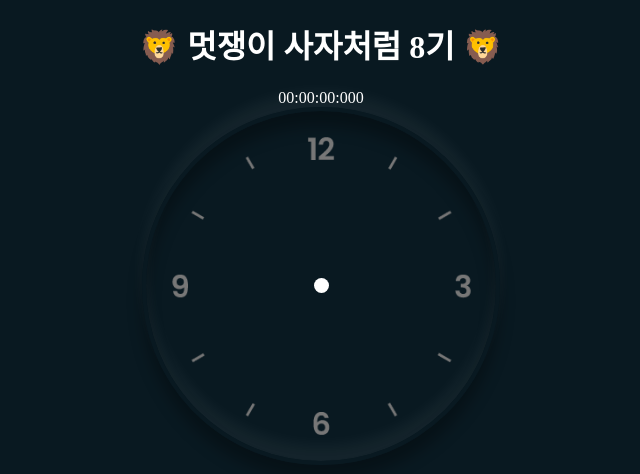
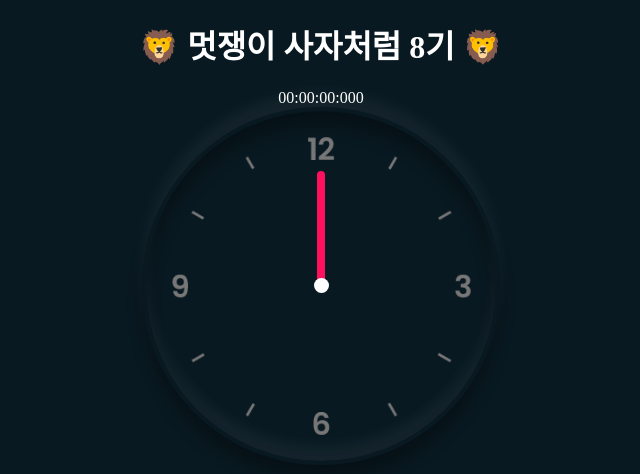
Before and after one commit to LikeLionSCH/clock, a Django app: page / in a window 1280 px wide. Shown: the top 474 px of the page, without its empty margins (319-959 px from the left). Run offline with Django 3.2, Linux system fonts and the light colour scheme.

Commit message:
third commit

```diff
--- a/clock/static/style.css
+++ b/clock/static/style.css
@@ -41,3 +41,61 @@ h1 {
     border-radius: 50%;
     z-index: 1000;
 }
+
+.analog-clock .hour,
+.analog-clock .minute,
+.analog-clock .second {
+    position: absolute;
+}
+
+.analog-clock .hour, .h {
+    width: 160px;
+    height: 160px;
+}
+
+.analog-clock .minute, .m {
+    width: 190px;
+    height: 190px;
+}
+
+.analog-clock .second, .s {
+    width: 230px;
+    height: 230px;
+}
+
+.h, .m, .s {
+    display: flex;
+    justify-content: center;
+    position: absolute;
+    border-radius: 50%;
+}
+
+.h:before {
+    content: '';
+    position: absolute;
+    width: 8px;
+    height: 80px;
+    background: #ff105e;
+    z-index: 10;
+    border-radius: 6px 6px 0 0;
+}
+
+.m:before {
+    content: '';
+    position: absolute;
+    width: 8px;
+    height: 80px;
+    background: #ff105e;
+    z-index: 10;
+    border-radius: 6px 6px 0 0;
+}
+
+.s:before {
+    content: '';
+    position: absolute;
+    width: 8px;
+    height: 80px;
+    background: #ff105e;
+    z-index: 10;
+    border-radius: 6px 6px 0 0;
+}
```
